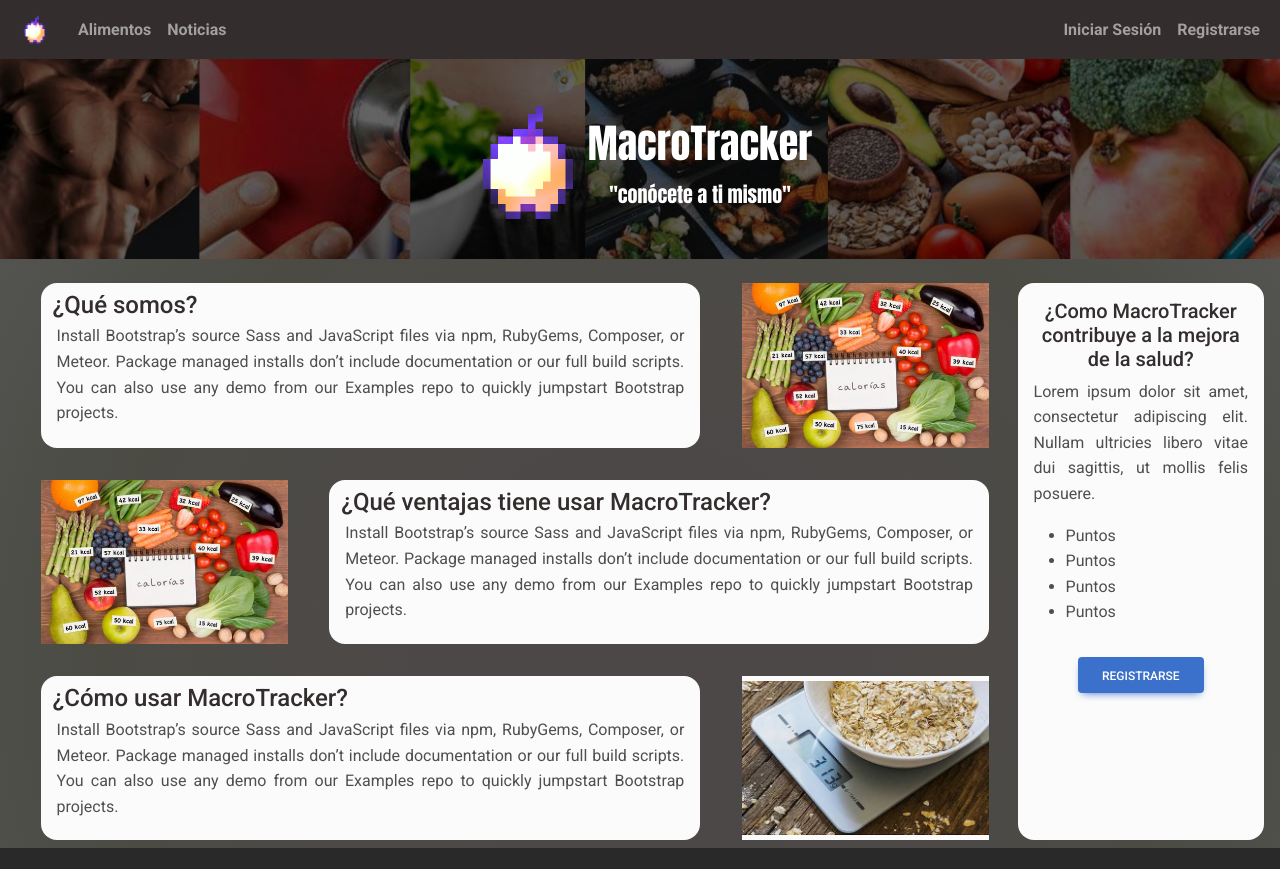
After one commit to Kevin-Nanez/MacroTracker, a PHP site: page / in a window 1280 px wide. The commit adds this page. Shown: the top 869 px of the page. Run offline with PHP 8.4, Linux system fonts and the light colour scheme; some libraries are stand-ins or nearby versions.

Commit message:
actualizé los layouts y avance a index.html, solo falta agregar el contenido real

```diff
--- a/css/layout.css
+++ b/css/layout.css
@@ -13,16 +13,20 @@
 
 /* globales  */
 
+body{
+    background: rgb(77,72,72);
+    background: radial-gradient(circle, rgba(77,72,72,1) 21%, rgba(75,75,68,1) 58%, rgba(87,87,87,1) 96%);
+
+}
 
 header i, ul a{
     color: var(--blanco);
 }
 
 main{
-    height: 400px;
-    /* gradiente */
-    background: rgb(77,72,72);
-    background: radial-gradient(circle, rgba(77,72,72,1) 21%, rgba(75,75,68,1) 58%, rgba(87,87,87,1) 96%);
+
+
+
 
 
 }
@@ -68,3 +72,8 @@ footer{
         height: 120px;
     }
 }
+
+
+.text-justify {
+    text-align: justify !important;
+  }
--- /dev/null
+++ b/css/styles.css
@@ -0,0 +1,46 @@
+/* index */
+
+
+@media(max-width: 768px) {
+    .rowreverse{
+        flex-direction:column-reverse;
+    }
+    .paddingsmall{
+        padding-bottom: .5rem;
+    }
+}
+
+.mainAside{
+    margin-left: .5rem;
+}
+
+@media(min-width: 1000px) {
+    .mainAside{
+        display: grid;
+        grid-template-columns: 8fr 2fr;
+        margin-left: 0;
+        margin-right:.5rem ;
+    }
+}
+
+@media(max-width: 768px) {
+    .rounded-7{
+        border-radius: 0px !important;
+    }
+    aside.rounded-7{
+        margin: 1.25rem !important;
+    }
+    .cards{
+        padding-right: .75rem !important;
+    }
+}
+
+@media(max-width: 768px) {
+    .navbar-nav{
+        flex-direction:row !important;
+    }
+    .primerElemento{
+        margin-right: .85rem;
+    }
+}
+flex-direction
--- /dev/null
+++ b/index.html
@@ -0,0 +1,221 @@
+<!DOCTYPE html>
+<html lang="es">
+
+<head>
+  <meta charset="UTF-8">
+  <meta http-equiv="X-UA-Compatible" content="IE=edge">
+  <meta name="viewport" content="width=device-width, initial-scale=1.0">
+  <title> MacroTracker</title>
+  <!-- local CSS -->
+  <link rel="stylesheet" href="/css/layout.css">
+  <!-- <link rel="stylesheet" href="css/normalize.css"> -->
+  <!-- CDNS -->
+  <!-- Font Awesome -->
+  <link href="https://cdnjs.cloudflare.com/ajax/libs/font-awesome/6.0.0/css/all.min.css" rel="stylesheet" />
+  <!-- Google Fonts -->
+  <link href="https://fonts.googleapis.com/css?family=Roboto:300,400,500,700&display=swap" rel="stylesheet" />
+  <!-- MDB -->
+
+  <link href="https://cdnjs.cloudflare.com/ajax/libs/mdb-ui-kit/6.1.0/mdb.min.css" rel="stylesheet" />
+
+  <link rel="stylesheet" href="css/styles.css">
+</head>
+
+<body>
+  <header>
+    <!-- Navbar -->
+    <nav class="navbar navbar-expand-sm navbar-dark bg-dark">
+      <!-- Container wrapper -->
+      <div class="container-fluid">
+        <!-- Toggle button -->
+        <button class="navbar-toggler" type="button" data-mdb-toggle="collapse"
+          data-mdb-target="#navbarSupportedContent" aria-controls="navbarSupportedContent" aria-expanded="false"
+          aria-label="Toggle navigation">
+          <i class="fas fa-bars"></i>
+        </button>
+
+        <!-- Collapsible wrapper -->
+        <div class="collapse navbar-collapse" id="navbarSupportedContent">
+          <!-- Navbar brand -->
+          <a class="navbar-brand mt-sm-0 mb-auto" href="#">
+            <img src="Assets/img/Enchanted_Golden_Apple_JE1_BE1.gif" class="ps-2" height="30" alt="MDB Logo"
+              loading="lazy" />
+          </a>
+          <!-- Left links -->
+          <ul class="navbar-nav me-auto mb-2 mb-lg-0 fw-semibold">
+            <li class="nav-item">
+              <a class="nav-link primerElemento" href="#">Alimentos</a>
+            </li>
+            <li class="nav-item">
+              <a class="nav-link" href="#">Noticias</a>
+            </li>
+          </ul>
+          <!-- Left links -->
+        </div>
+        <!-- Collapsible wrapper -->
+
+        <!-- Right elements -->
+        <div class="d-flex align-items-center">
+          <!-- Icon -->
+          <ul class="navbar-nav me-auto mb-2 mb-lg-0 fw-semibold">
+            <li class="nav-item">
+              <a class="nav-link" href="#">Iniciar Sesión</a>
+            </li>
+            <li class="nav-item">
+              <a class="nav-link" href="#">Registrarse</a>
+            </li>
+          </ul>
+        </div>
+        <!-- Right elements -->
+      </div>
+      <!-- Container wrapper -->
+    </nav>
+    <!-- Navbar -->
+
+
+    <!-- Background image -->
+    <div class="p-5 text-center bg-image banner">
+      <div class="mask" style="background-color: rgba(0, 0, 0, 0.6);">
+        <div class="d-flex justify-content-center align-items-center h-100">
+          <!-- Logo y contenido header  -->
+          <div class="container text-white">
+            <div class="d-flex justify-content-center align-items-center">
+              <img src="/Assets/img/Enchanted_Golden_Apple_JE1_BE1.gif" alt="descripción_de_la_imagen">
+              <div class="pt-4 text-ligth">
+                <h1 class="mb-3 text-center h1logo">MacroTracker</h1>
+                <h4 class="mb-3 text-center h4logo">"conócete a ti mismo"</h4>
+              </div>
+            </div>
+          </div>
+          <!-- Fin Logo y contenido header  -->
+
+        </div>
+      </div>
+      <!-- Background image -->
+  </header>
+
+  <main class="mainAside">
+
+    <div class="cards container pt-3 pe-0">
+      <div class="container ">
+        <div class="row p-2">
+
+          <div class="container-fluid bg-light col-md-5 col-lg-6 col-xl-8 col-12 rounded-7">
+            <h2 class="text-dark pt-2 fs-4 mb-0">
+              ¿Qué somos?
+            </h2>
+
+            <p class="text-justify p-1">
+              Install Bootstrap’s source Sass and JavaScript files via npm, RubyGems, Composer, or Meteor. Package
+              managed installs don’t include documentation or our full build scripts. You can also use any demo from our
+              Examples repo to quickly jumpstart Bootstrap projects.
+            </p>
+          </div>
+          <div
+            class="container bg-light p-0 col-md-6 col-lg-5 col-12 col-xl-3 d-flex align-items-center justify-content-center">
+            <div>
+              <img class="img-fluid paddingsmall" src="Assets/img/index/calorias.jpg"
+                alt="frutas y verduras con contenido calorico">
+            </div>
+          </div>
+        </div>
+        <!-- fin row 1 -->
+
+        <div class="row p-2 rowreverse mt-3 mb-3 ">
+          <div
+            class="container  bg-light p-0 col-md-6 col-lg-5 col-12 col-xl-3 d-flex align-items-center justify-content-center">
+            <div>
+              <img class="img-fluid paddingsmall" src="Assets/img/index/calorias.jpg"
+                alt="frutas y verduras con contenido calorico">
+            </div>
+          </div>
+          <div class="container-fluid bg-light col-md-5 col-lg-6 col-xl-8 col-12 rounded-7">
+            <h2 class="text-dark pt-2 fs-4 mb-0">
+              ¿Qué ventajas tiene usar MacroTracker?
+            </h2>
+
+            <p class="text-justify p-1">
+              Install Bootstrap’s source Sass and JavaScript files via npm, RubyGems, Composer, or Meteor. Package
+              managed installs don’t include documentation or our full build scripts. You can also use any demo from our
+              Examples repo to quickly jumpstart Bootstrap projects.
+            </p>
+          </div>
+        </div>
+        <!-- fin row 2 -->
+        <div class="row p-2">
+          <div class="container-fluid bg-light col-md-5 col-lg-6 col-xl-8 col-12 rounded-7">
+            <h2 class="text-dark pt-2 fs-4 mb-0">
+              ¿Cómo usar MacroTracker?
+            </h2>
+
+            <p class="text-justify p-1">
+              Install Bootstrap’s source Sass and JavaScript files via npm, RubyGems, Composer, or Meteor. Package
+              managed installs don’t include documentation or our full build scripts. You can also use any demo from our
+              Examples repo to quickly jumpstart Bootstrap projects.
+            </p>
+          </div>
+          <div
+            class="container bg-light p-0 col-md-6 col-lg-5 col-12 col-xl-3 d-flex align-items-center justify-content-center">
+            <div>
+              <img class="img-fluid paddingsmall" src="Assets/img/index/avenaModificada.jpg"
+                alt="frutas y verduras con contenido calorico">
+            </div>
+          </div>
+        </div>
+        <!-- fin row 3 -->
+      </div>
+
+    </div>
+
+    <aside class="p-3 ms-0 m-2 mt-4 bg-light rounded-7 d-flex flex-column align-items-center ">
+      <h4 class="text-dark text-center fs-5">¿Como MacroTracker contribuye a la mejora de la salud?</h4>
+      <p class="text-justify fs-7">Lorem ipsum dolor sit amet, consectetur adipiscing elit. Nullam ultricies libero vitae dui sagittis, ut mollis felis posuere.</p>
+      <ul class="text-start align-self-start">
+        <li>Puntos</li>
+        <li>Puntos</li>
+        <li>Puntos</li>
+        <li>Puntos</li>
+      </ul>
+      <a href="#" class="btn btn-primary mt-3">Registrarse</a>
+    </aside>
+
+
+  </main>
+
+  <footer class="text-center text-white"">
+    <!-- Grid container -->
+    <div class=" container p-4">
+    <!-- Section: Iframe -->
+    <section >
+      <div class="row d-flex justify-content-center">
+        <div class="col-lg-6">
+          <div class="ratio ratio-16x9">
+            <iframe class="shadow-1-strong rounded" src="https://www.youtube.com/embed/P8W_SqjMd9M"
+              title="YouTube video" allowfullscreen></iframe>
+          </div>
+        </div>
+      </div>
+    </section>
+    <!-- Section: Iframe -->
+    </div>
+    <!-- Grid container -->
+
+    <!-- Copyright -->
+    <div class="text-center p-3" style="background-color: rgba(0, 0, 0, 0.2);">
+      <h6>Kevin Josefath Nañez de la Rosa</h6>
+      <h6>Jorge Luis Picazo Picazo</h6>
+      <h6>Daniel Eduardo Mesias Cortina</h6>
+      <a class="text-white" href="https://www.uanl.mx/">UANL</a>
+    </div>
+    <!-- Copyright -->
+  </footer>
+
+  <!-- CDNS -->
+
+  <!-- MDB -->
+  <script type="text/javascript" src="https://cdnjs.cloudflare.com/ajax/libs/mdb-ui-kit/6.1.0/mdb.min.js"></script>
+
+  <script src="js/script.js"></script>
+</body>
+
+</html>
```
Also changed, not shown: Layouts/layoutAdm.html (renamed from layoutAdm.html, +10 -7 lines), Layouts/layoutL.html (renamed from layoutNL.html, +34 -15 lines), Layouts/layoutNL copy.html (renamed from layoutL.html, +20 -29 lines), Assets/img/index/avena.jpg (added), Assets/img/index/avenaModificada.jpg (added), Assets/img/index/calorias.jpg (added), js/script.js (added).
